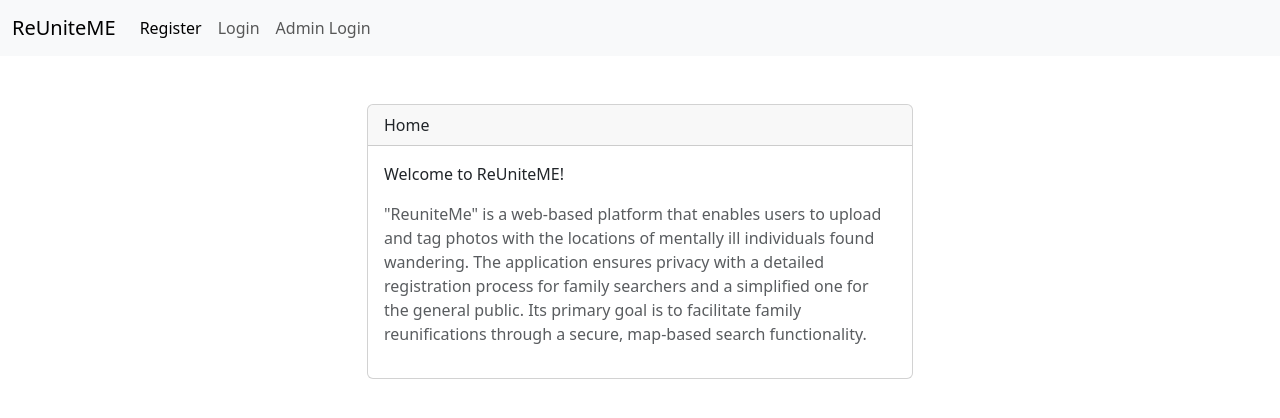
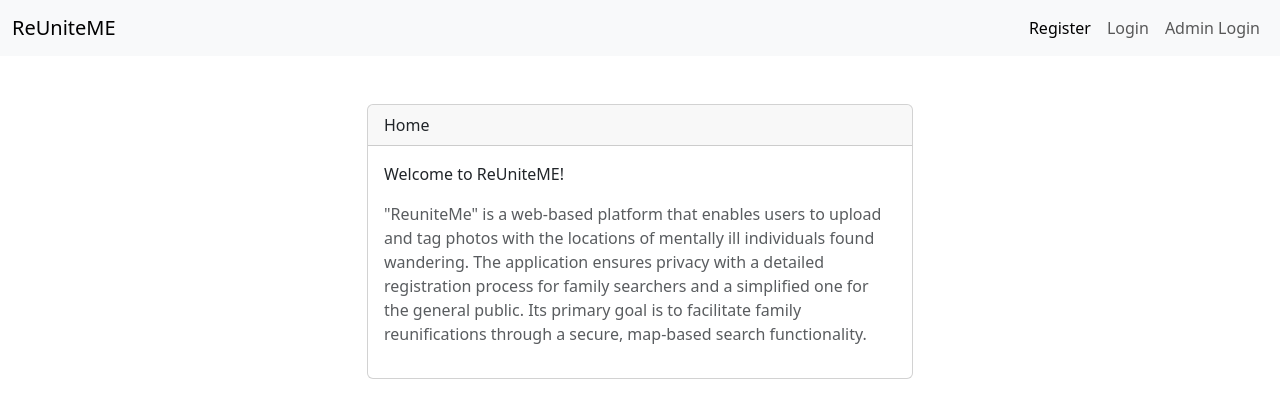
Before and after one commit to jeelion22/reuniteME-Frontend, a React (Vite) app: page / in a window 1280 px wide. Shown: the top 418 px of the page. Built offline with nearby package versions, Linux system fonts and the light colour scheme; the HTML template or start-up script is replaced by a standard one.

Commit message:
moved nav items to the end

```diff
--- a/src/wrappers/HomeNav.jsx
+++ b/src/wrappers/HomeNav.jsx
@@ -20,7 +20,7 @@ const HomeNav = () => {
             <span className="navbar-toggler-icon"></span>
           </button>
           <div className="collapse navbar-collapse" id="navbarSupportedContent">
-            <ul className="navbar-nav me-auto mb-2 mb-lg-0">
+            <ul className="navbar-nav ms-auto mb-2 mb-lg-0">
               <li className="nav-item">
                 <Link
                   className="nav-link active"
```
